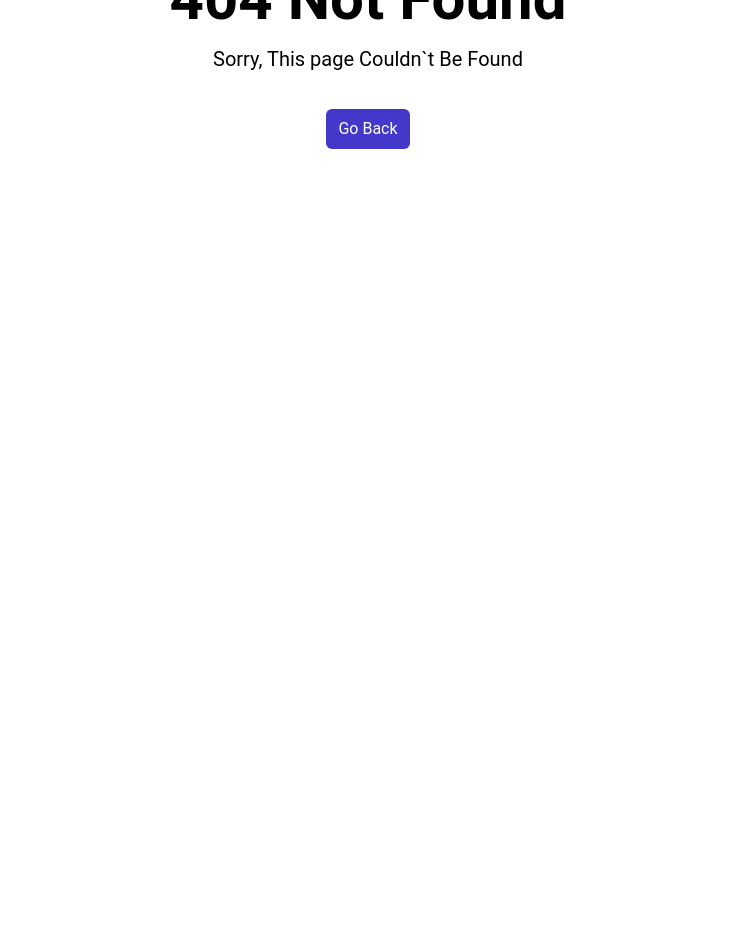
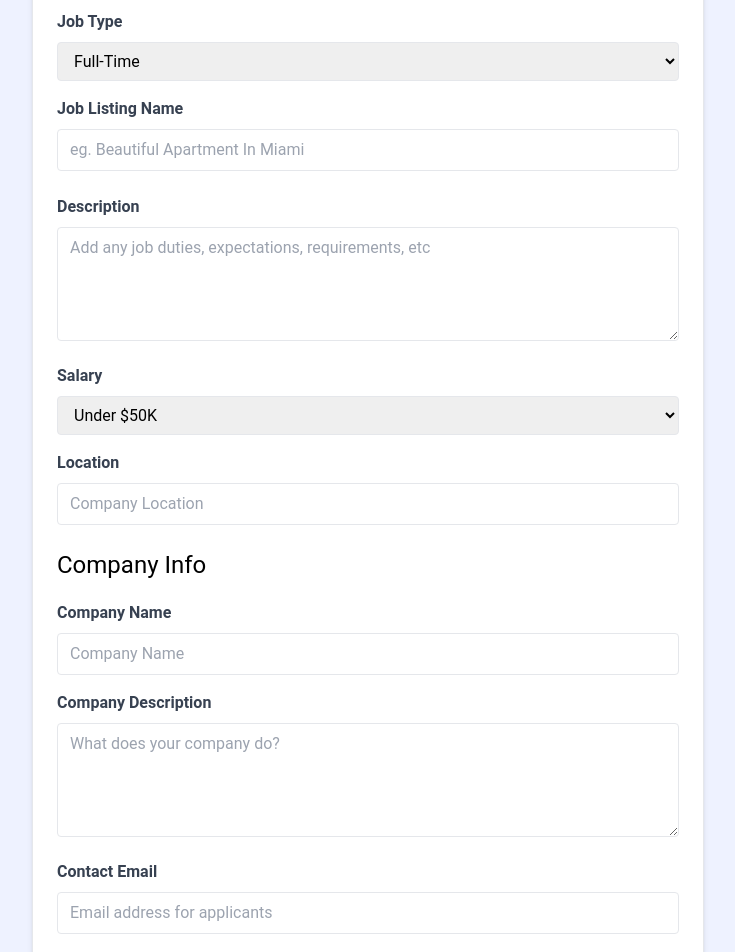
Before and after one commit to BenJRogers/react-crash-course, a React (Vite) app: page /add-job in a window 1280 px wide. Before the commit this address had no page. Shown: the part 260-1212 px from the top of the page, without its empty margins (272-1007 px from the left). Before the commit the page ends 800 px from the top, so only its background shows below. Built offline with nearby package versions, Linux system fonts and the light colour scheme.

Commit message:
create/delete job lisitings added

```diff
--- a/src/App.jsx
+++ b/src/App.jsx
@@ -10,19 +10,43 @@
 import MainLayout from "./layouts/MainLayout";
 import NotFoundPage from "./pages/NotFoundPage";
 import JobPage, { jobLoader } from "./pages/JobPage";
+import AddJobPage from "./pages/AddJobPage";
+
+const App = () => {
+  const addJob = async (newJob) => {
+    const res = await fetch("/api/jobs", {
+      method: "POST",
+      headers: {
+        "Content-Type": "application/json",
+      },
+      body: JSON.stringify(newJob),
+    });
+    return;
+  };
+
+  const deleteJob = async (jobId) => {
+    const res = await fetch(`/api/jobs/${jobId}`, {
+      method: "DELETE",
+    });
+    return;
+  };
 
   const router = createBrowserRouter(
     createRoutesFromElements(
       <Route path="/" element={<MainLayout />}>
         <Route index element={<HomePage />} />
         <Route path="/jobs" element={<JobsPage />} />
-      <Route path="/job/:id" element={<JobPage />} loader={jobLoader} />
+        <Route path="/add-job" element={<AddJobPage addJobSubmit={addJob} />} />
+        <Route
+          path="/job/:id"
+          element={<JobPage deleteJob={deleteJob} />}
+          loader={jobLoader}
+        />
         <Route path="*" element={<NotFoundPage />} />
       </Route>,
     ),
   );
 
-const App = () => {
   return <RouterProvider router={router} />;
 };
 
--- /dev/null
+++ b/src/pages/AddJobPage.jsx
@@ -0,0 +1,240 @@
+import { useState } from "react";
+import { useNavigate } from "react-router-dom";
+
+import PropTypes from "prop-types";
+
+const AddJobPage = ({ addJobSubmit }) => {
+  const [title, setTitle] = useState("");
+  const [type, setType] = useState("Full-Time");
+  const [location, setLocation] = useState("");
+  const [description, setDescription] = useState("");
+  const [salary, setSalary] = useState("Under $50K");
+  const [companyName, setCompanyName] = useState("");
+  const [companyDescription, setCompanyDescription] = useState("");
+  const [contactEmail, setContactEmail] = useState("");
+  const [contactPhone, setContactPhone] = useState("");
+
+  const navigate = useNavigate();
+
+  const submitForm = (e) => {
+    e.preventDefault();
+
+    const newJob = {
+      title,
+      type,
+      location,
+      description,
+      salary,
+      company: {
+        name: companyName,
+        description: companyDescription,
+        contactEmail,
+        contactPhone,
+      },
+    };
+    addJobSubmit(newJob);
+
+    return navigate("/jobs");
+  };
+
+  return (
+    <section className="bg-indigo-50">
+      <div className="container m-auto max-w-2xl py-24">
+        <div className="bg-white px-6 py-8 mb-4 shadow-md rounded-md border m-4 md:m-0">
+          <form onSubmit={submitForm}>
+            <h2 className="text-3xl text-center font-semibold mb-6">Add Job</h2>
+
+            <div className="mb-4">
+              <label
+                htmlFor="type"
+                className="block text-gray-700 font-bold mb-2"
+              >
+                Job Type
+              </label>
+              <select
+                id="type"
+                name="type"
+                className="border rounded w-full py-2 px-3"
+                required
+                value={type}
+                onChange={(e) => setType(e.target.value)}
+              >
+                <option value="Full-Time">Full-Time</option>
+                <option value="Part-Time">Part-Time</option>
+                <option value="Remote">Remote</option>
+                <option value="Internship">Internship</option>
+              </select>
+            </div>
+
+            <div className="mb-4">
+              <label className="block text-gray-700 font-bold mb-2">
+                Job Listing Name
+              </label>
+              <input
+                type="text"
+                id="title"
+                name="title"
+                className="border rounded w-full py-2 px-3 mb-2"
+                placeholder="eg. Beautiful Apartment In Miami"
+                required
+                value={title}
+                onChange={(e) => setTitle(e.target.value)}
+              />
+            </div>
+            <div className="mb-4">
+              <label
+                htmlFor="description"
+                className="block text-gray-700 font-bold mb-2"
+              >
+                Description
+              </label>
+              <textarea
+                id="description"
+                name="description"
+                className="border rounded w-full py-2 px-3"
+                rows="4"
+                placeholder="Add any job duties, expectations, requirements, etc"
+                value={description}
+                onChange={(e) => setDescription(e.target.value)}
+              ></textarea>
+            </div>
+
+            <div className="mb-4">
+              <label
+                htmlFor="type"
+                className="block text-gray-700 font-bold mb-2"
+              >
+                Salary
+              </label>
+              <select
+                id="salary"
+                name="salary"
+                className="border rounded w-full py-2 px-3"
+                required
+                value={salary}
+                onChange={(e) => setSalary(e.target.value)}
+              >
+                <option value="Under $50K">Under $50K</option>
+                <option value="$50K - 60K">$50K - $60K</option>
+                <option value="$60K - 70K">$60K - $70K</option>
+                <option value="$70K - 80K">$70K - $80K</option>
+                <option value="$80K - 90K">$80K - $90K</option>
+                <option value="$90K - 100K">$90K - $100K</option>
+                <option value="$100K - 125K">$100K - $125K</option>
+                <option value="$125K - 150K">$125K - $150K</option>
+                <option value="$150K - 175K">$150K - $175K</option>
+                <option value="$175K - 200K">$175K - $200K</option>
+                <option value="Over $200K">Over $200K</option>
+              </select>
+            </div>
+
+            <div className="mb-4">
+              <label className="block text-gray-700 font-bold mb-2">
+                Location
+              </label>
+              <input
+                type="text"
+                id="location"
+                name="location"
+                className="border rounded w-full py-2 px-3 mb-2"
+                placeholder="Company Location"
+                required
+                value={location}
+                onChange={(e) => setLocation(e.target.value)}
+              />
+            </div>
+
+            <h3 className="text-2xl mb-5">Company Info</h3>
+
+            <div className="mb-4">
+              <label
+                htmlFor="company"
+                className="block text-gray-700 font-bold mb-2"
+              >
+                Company Name
+              </label>
+              <input
+                type="text"
+                id="company"
+                name="company"
+                className="border rounded w-full py-2 px-3"
+                placeholder="Company Name"
+                value={companyName}
+                onChange={(e) => setCompanyName(e.target.value)}
+              />
+            </div>
+
+            <div className="mb-4">
+              <label
+                htmlFor="company_description"
+                className="block text-gray-700 font-bold mb-2"
+              >
+                Company Description
+              </label>
+              <textarea
+                id="company_description"
+                name="company_description"
+                className="border rounded w-full py-2 px-3"
+                rows="4"
+                placeholder="What does your company do?"
+                value={companyDescription}
+                onChange={(e) => setCompanyDescription(e.target.value)}
+              ></textarea>
+            </div>
+
+            <div className="mb-4">
+              <label
+                htmlFor="contact_email"
+                className="block text-gray-700 font-bold mb-2"
+              >
+                Contact Email
+              </label>
+              <input
+                type="email"
+                id="contact_email"
+                name="contact_email"
+                className="border rounded w-full py-2 px-3"
+                placeholder="Email address for applicants"
+                required
+                value={contactEmail}
+                onChange={(e) => setContactEmail(e.target.value)}
+              />
+            </div>
+            <div className="mb-4">
+              <label
+                htmlFor="contact_phone"
+                className="block text-gray-700 font-bold mb-2"
+              >
+                Contact Phone
+              </label>
+              <input
+                type="tel"
+                id="contact_phone"
+                name="contact_phone"
+                className="border rounded w-full py-2 px-3"
+                placeholder="Optional phone for applicants"
+                value={contactPhone}
+                onChange={(e) => setContactPhone(e.target.value)}
+              />
+            </div>
+
+            <div>
+              <button
+                className="bg-indigo-500 hover:bg-indigo-600 text-white font-bold py-2 px-4 rounded-full w-full focus:outline-none focus:shadow-outline"
+                type="submit"
+              >
+                Add Job
+              </button>
+            </div>
+          </form>
+        </div>
+      </div>
+    </section>
+  );
+};
+
+AddJobPage.propTypes = {
+  addJobSubmit: PropTypes.func,
+};
+
+export default AddJobPage;
--- a/src/pages/JobPage.jsx
+++ b/src/pages/JobPage.jsx
@@ -1,9 +1,25 @@
-import { useLoaderData } from "react-router-dom";
+import { useLoaderData, useNavigate } from "react-router-dom";
 import { FaArrowLeft, FaMapMarker } from "react-icons/fa";
 import { Link } from "react-router-dom";
 
-const JobPage = () => {
+import PropTypes from "prop-types";
+
+const JobPage = ({ deleteJob }) => {
   const job = useLoaderData();
+  const navigate = useNavigate();
+
+  const onDeleteClick = (jobId) => {
+    const confirm = window.confirm(
+      "Are you sure you want to delete this listing",
+    );
+
+    if (!confirm) {
+      return;
+    } else {
+      deleteJob(jobId);
+      navigate("/jobs");
+    }
+  };
 
   return (
     <>
@@ -77,7 +93,10 @@
                 >
                   Edit Job
                 </Link>
-                <button className="bg-red-500 hover:bg-red-600 text-white font-bold py-2 px-4 rounded-full w-full focus:outline-none focus:shadow-outline mt-4 block">
+                <button
+                  onClick={() => onDeleteClick(job.id)}
+                  className="bg-red-500 hover:bg-red-600 text-white font-bold py-2 px-4 rounded-full w-full focus:outline-none focus:shadow-outline mt-4 block"
+                >
                   Delete Job
                 </button>
               </div>
@@ -95,4 +114,8 @@
   return data;
 };
 
+JobPage.propTypes = {
+  deleteJob: PropTypes.func,
+};
+
 export { JobPage as default, jobLoader };
```
Also changed, not shown: src/jobs.json (line endings or trailing spaces). Lines whose indentation alone changed are shown as unchanged.
